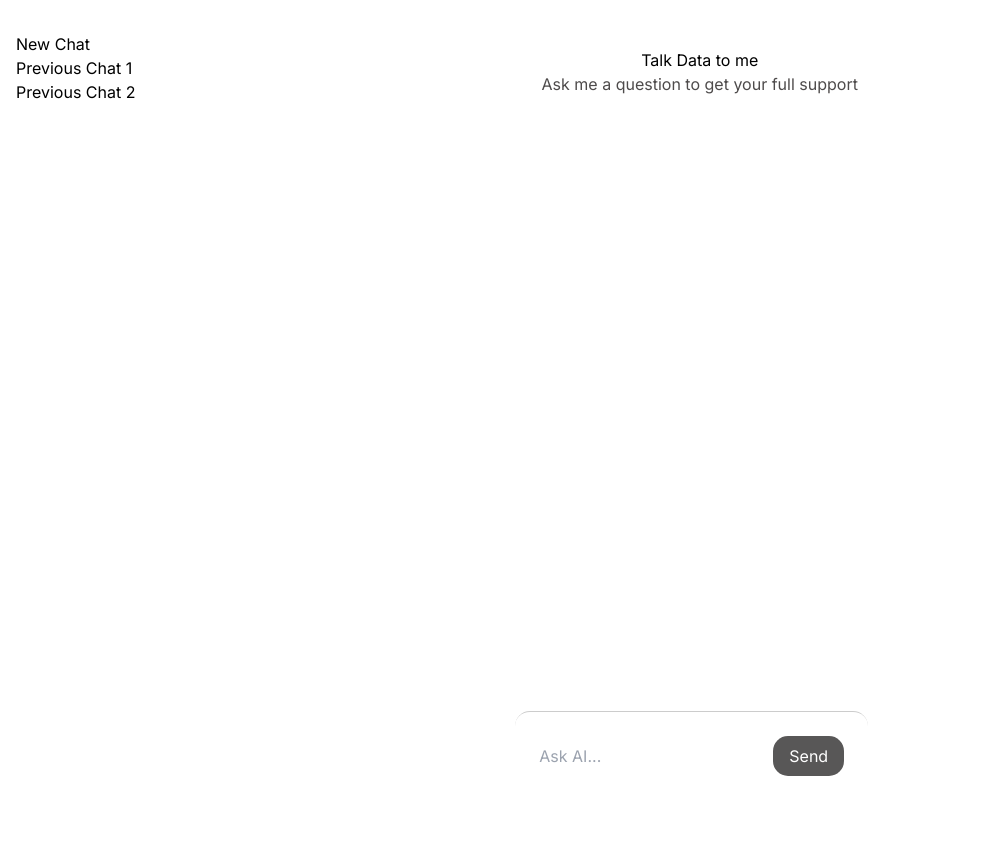
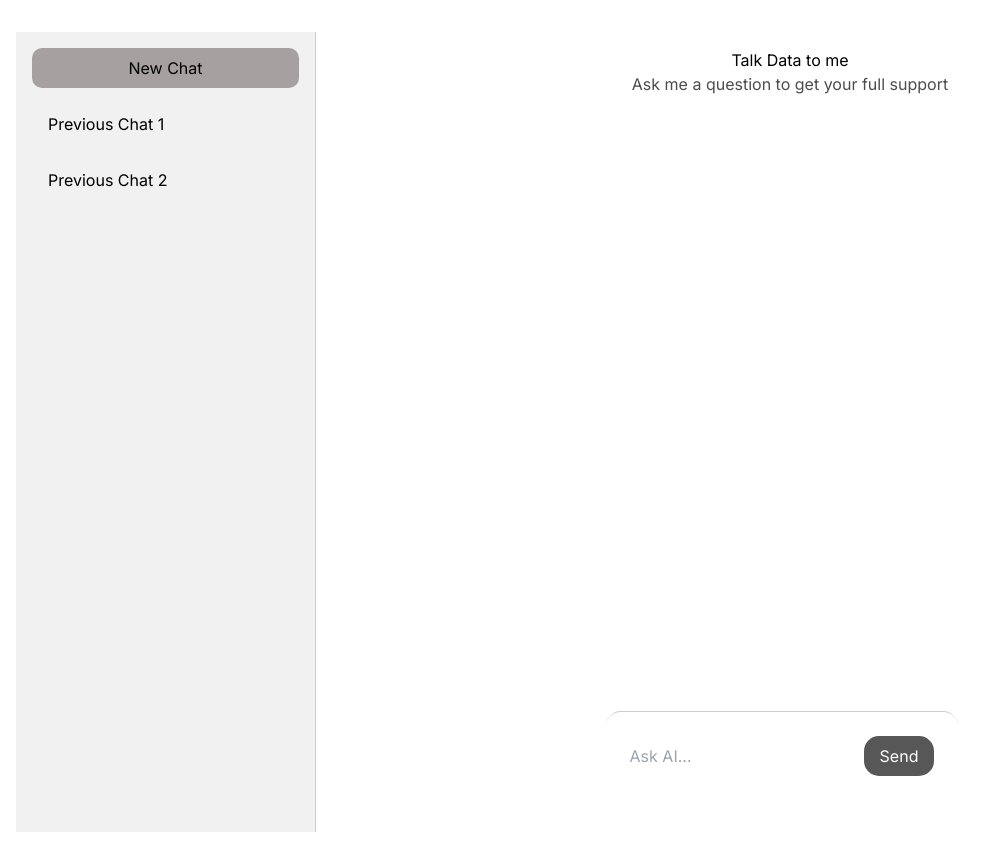
Before and after one commit to TracyK10/bot-assist-ai, a Next.js app: page /chat in a window 1280 px wide. Shown: the whole page, without its empty margins (0-1003 px from the left). Built offline with nearby package versions, Linux system fonts and the light colour scheme.

Commit message:
Add active state styling for chat items in sidebar

```diff
--- a/styles/sidebar.module.css
+++ b/styles/sidebar.module.css
@@ -0,0 +1,50 @@
+.sidebar {
+  width: 300px;
+  background-color: #f1f1f1;
+  padding: 1rem;
+  display: flex;
+  flex-direction: column;
+  border-right: 1px solid #ccc;
+}
+
+.newChatButton {
+  padding: 0.5rem 1rem;
+  background-color: #a6a0a0;
+  border: none;
+  border-radius: 4px;
+  -webkit-border-radius: 10px;
+  -moz-border-radius: 5px;
+  -ms-border-radius: 5px;
+  -o-border-radius: 5px;
+  cursor: pointer;
+  margin-bottom: 1rem;
+}
+
+.newChatButton:hover {
+  background-color: #8c8c8c;
+}
+
+.chatList {
+  display: flex;
+  flex-direction: column;
+  gap: 1rem;
+  overflow-y: auto;
+}
+
+.chatItem {
+  padding: 0.5rem 1rem;
+  cursor: pointer;
+  border-radius: 4px;
+  -webkit-border-radius: 4px;
+  -moz-border-radius: 4px;
+  -ms-border-radius: 4px;
+  -o-border-radius: 4px;
+}
+
+.chatItem:hover {
+  background-color: #e8e8e8;
+}
+
+.chatItem.active {
+  background-color: #e8e8e8;
+}
```
